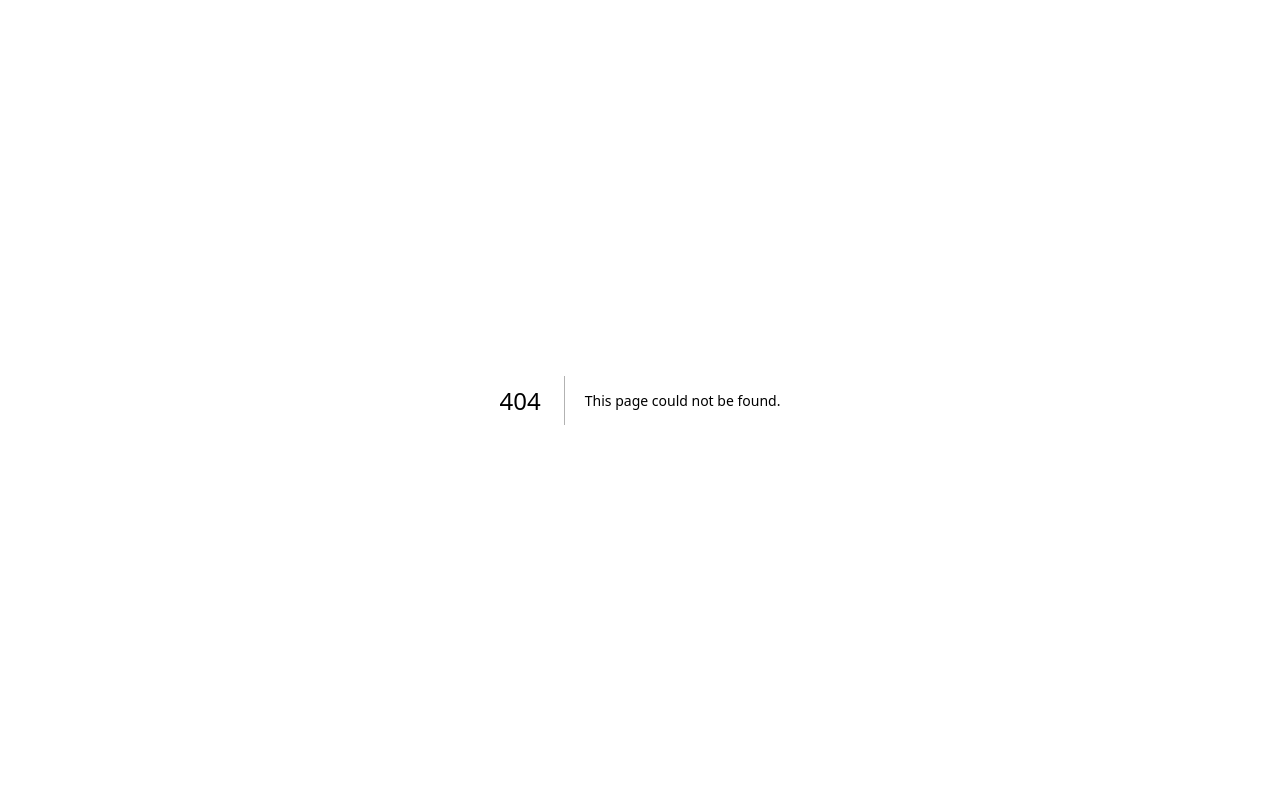
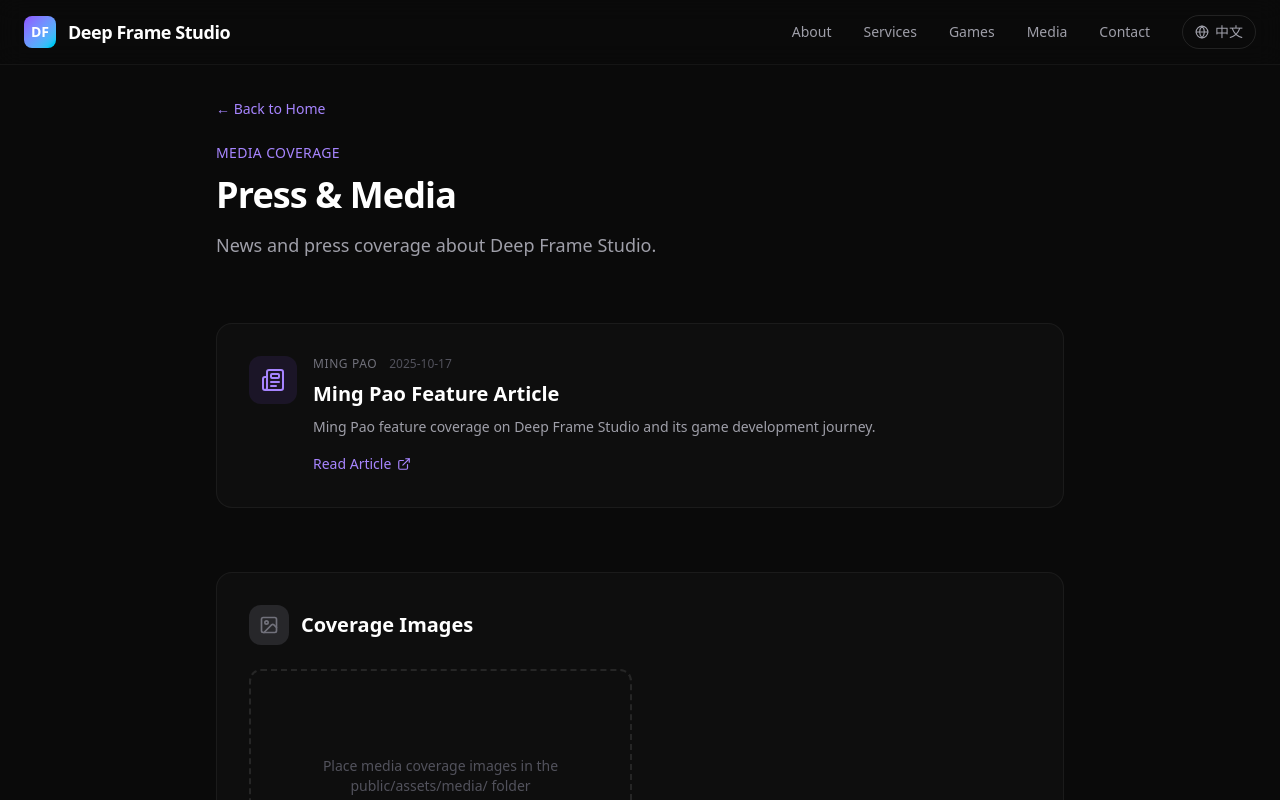
Before and after one commit to morrisxlee/DeepFrameStudioLimitedWebsite, a Next.js app: page /en/media in a window 1280 px wide. Before the commit this address had no page. Shown: the top 800 px of the page. Built offline with nearby package versions, Linux system fonts and the light colour scheme.

Commit message:
feat: update hero titles, game name, about text, add media page, assets folders

```diff
--- /dev/null
+++ b/src/app/[locale]/media/page.tsx
@@ -0,0 +1,111 @@
+import { locales, getDictionary, type Locale } from "@/i18n/dictionaries";
+import Navbar from "@/components/Navbar";
+import Footer from "@/components/Footer";
+import { ExternalLink, Newspaper, ImageIcon } from "lucide-react";
+
+export async function generateStaticParams() {
+  return locales.map((locale) => ({ locale }));
+}
+
+export default async function MediaPage({
+  params,
+}: {
+  params: Promise<{ locale: string }>;
+}) {
+  const { locale: rawLocale } = await params;
+  const locale = (locales.includes(rawLocale as Locale) ? rawLocale : "zh-hk") as Locale;
+  const dict = getDictionary(locale);
+  const m = dict.media;
+
+  return (
+    <>
+      <Navbar dict={dict} locale={locale} />
+      <main className="min-h-screen bg-[#0a0a0a] pt-24 pb-16">
+        <div className="max-w-4xl mx-auto px-6">
+          {/* Header */}
+          <div className="mb-16">
+            <a
+              href={`/${locale}`}
+              className="text-sm text-violet-400 hover:text-violet-300 transition-colors mb-6 inline-block"
+            >
+              &larr; {locale === "zh-hk" ? "返回首頁" : "Back to Home"}
+            </a>
+            <p className="text-sm font-medium text-violet-400 mb-3 tracking-wide uppercase">
+              {m.label}
+            </p>
+            <h1 className="text-3xl sm:text-4xl font-bold text-white mb-4 tracking-tight">
+              {m.title}
+            </h1>
+            <p className="text-zinc-400 text-lg">{m.description}</p>
+          </div>
+
+          {/* Articles */}
+          <div className="space-y-6 mb-16">
+            {m.articles.map((article, i) => (
+              <a
+                key={i}
+                href={article.url}
+                target="_blank"
+                rel="noopener noreferrer"
+                className="block rounded-2xl border border-white/5 bg-white/[0.02] p-6 sm:p-8 hover:border-violet-500/20 transition-all group"
+              >
+                <div className="flex items-start gap-4">
+                  <div className="w-12 h-12 rounded-xl bg-violet-500/10 flex items-center justify-center shrink-0 group-hover:bg-violet-500/20 transition-colors">
+                    <Newspaper size={24} className="text-violet-400" />
+                  </div>
+                  <div className="flex-1">
+                    <div className="flex items-center gap-3 mb-2 flex-wrap">
+                      <span className="text-xs font-medium text-zinc-500 uppercase tracking-wider">
+                        {article.source}
+                      </span>
+                      <span className="text-xs text-zinc-600">{article.date}</span>
+                    </div>
+                    <h2 className="text-xl font-semibold text-white mb-2 group-hover:text-violet-300 transition-colors">
+                      {article.title}
+                    </h2>
+                    <p className="text-zinc-400 text-sm leading-relaxed mb-3">
+                      {article.description}
+                    </p>
+                    <span className="inline-flex items-center gap-1.5 text-sm text-violet-400">
+                      {locale === "zh-hk" ? "閱讀全文" : "Read Article"}
+                      <ExternalLink size={14} />
+                    </span>
+                  </div>
+                </div>
+              </a>
+            ))}
+          </div>
+
+          {/* Image Gallery Section */}
+          <div className="rounded-2xl border border-white/5 bg-white/[0.02] p-8">
+            <div className="flex items-center gap-3 mb-6">
+              <div className="w-10 h-10 rounded-xl bg-zinc-800 flex items-center justify-center">
+                <ImageIcon size={20} className="text-zinc-500" />
+              </div>
+              <h2 className="text-xl font-semibold text-white">
+                {m.imageSection.title}
+              </h2>
+            </div>
+
+            {/* Image Grid — images from public/assets/media/ */}
+            <div className="grid grid-cols-1 sm:grid-cols-2 gap-4 mb-4">
+              {/* Placeholder — replace with actual images */}
+              <div className="aspect-video rounded-xl border-2 border-dashed border-white/10 flex items-center justify-center">
+                <p className="text-zinc-600 text-sm text-center px-4">
+                  {m.imageSection.placeholder}
+                </p>
+              </div>
+            </div>
+
+            <p className="text-xs text-zinc-600">
+              {locale === "zh-hk"
+                ? "提示：將圖片放入 public/assets/media/ 資料夾後，在此處加入 <img> 標籤即可顯示。"
+                : "Tip: Place images in public/assets/media/ folder, then add <img> tags here to display them."}
+            </p>
+          </div>
+        </div>
+      </main>
+      <Footer dict={dict} />
+    </>
+  );
+}
--- a/src/components/Games.tsx
+++ b/src/components/Games.tsx
@@ -35,7 +35,7 @@ export default function Games({ dict }: GamesProps) {
               <div className="relative text-center px-8">
                 <Gamepad2 size={48} className="text-white/40 mx-auto mb-4" />
                 <span className="text-white/60 text-4xl sm:text-5xl font-bold tracking-tight">
-                  Isekai HKV
+                  {g.isekaiHKV.title}
                 </span>
               </div>
             </div>
--- a/src/components/Hero.tsx
+++ b/src/components/Hero.tsx
@@ -39,9 +39,9 @@ export default function Hero({ dict }: HeroProps) {
           </span>
         </h1>
 
-        {/* Chinese Name */}
+        {/* Subtitle (English name for zh, Chinese name for en) */}
         <p className="text-xl sm:text-2xl text-zinc-500 font-medium mb-6">
-          {dict.hero.chineseName}
+          {dict.hero.subtitle}
         </p>
 
         {/* Tagline */}
--- a/src/components/Navbar.tsx
+++ b/src/components/Navbar.tsx
@@ -16,6 +16,7 @@ export default function Navbar({ dict, locale }: NavbarProps) {
     { label: dict.nav.about, href: "#about" },
     { label: dict.nav.services, href: "#services" },
     { label: dict.nav.games, href: "#games" },
+    { label: dict.nav.media, href: `/${locale}/media` },
     { label: dict.nav.contact, href: "#contact" },
   ];
 
--- a/src/i18n/dictionaries.ts
+++ b/src/i18n/dictionaries.ts
@@ -10,13 +10,14 @@ export interface Dictionary {
     about: string;
     services: string;
     games: string;
+    media: string;
     contact: string;
   };
   hero: {
     badge: string;
     title1: string;
     title2: string;
-    chineseName: string;
+    subtitle: string;
     tagline: string;
     cta1: string;
     cta2: string;
@@ -86,6 +87,22 @@ export interface Dictionary {
       answer: string;
     }[];
   };
+  media: {
+    label: string;
+    title: string;
+    description: string;
+    articles: {
+      title: string;
+      source: string;
+      date: string;
+      url: string;
+      description: string;
+    }[];
+    imageSection: {
+      title: string;
+      placeholder: string;
+    };
+  };
 }
 
 const zh: Dictionary = {
@@ -95,13 +112,14 @@ const zh: Dictionary = {
     about: "關於我們",
     services: "服務",
     games: "遊戲",
+    media: "相關報道",
     contact: "聯絡我們",
   },
   hero: {
     badge: "遊戲開發工作室",
-    title1: "Deep Frame",
-    title2: "Studio",
-    chineseName: "深幀工作室有限公司",
+    title1: "深幀工作室",
+    title2: "有限公司",
+    subtitle: "Deep Frame Studio Limited",
     tagline:
       "我們打造沉浸式遊戲體驗，突破創意與技術的界限。每一幀都訴說一個故事。",
     cta1: "探索我們的遊戲",
@@ -112,7 +130,7 @@ const zh: Dictionary = {
     title: "匠心打造世界，",
     titleFaded: "逐幀呈現精彩",
     description:
-      "深幀工作室有限公司是一家獨立遊戲開發公司，致力於創造令人難忘的互動體驗。從概念設計到最終發佈，我們以精湛的技藝處理開發的每一個環節。",
+      "深幀工作室有限公司（Deep Frame Studio Limited）是一家香港遊戲公司，專注於打造二次元或動漫風格的遊戲。我們涵蓋從遊戲設計、開發、美術到發行的全方位服務。",
     mission: {
       title: "我們的使命",
       description:
@@ -165,7 +183,7 @@ const zh: Dictionary = {
     title: "開發中的作品",
     description: "深幀工作室的每一個項目都傾注了熱情。以下是我們正在打造的作品。",
     isekaiHKV: {
-      title: "Isekai HKV — 異世界 HKV",
+      title: "異世界港V",
       genre: "2D 像素風 Roguelike",
       status: "開發中 · 2026年發售",
       description:
@@ -204,12 +222,12 @@ const zh: Dictionary = {
       {
         question: "深幀工作室是做什麼的？",
         answer:
-          "深幀工作室有限公司（Deep Frame Studio Limited）是一家位於香港的獨立遊戲開發公司，專注於打造沉浸式的互動遊戲體驗。我們涵蓋從遊戲設計、開發、美術到發行的全方位服務。",
+          "深幀工作室有限公司是一家香港遊戲公司，專注於打造二次元或動漫風格的遊戲。我們涵蓋從遊戲設計、開發、美術到發行的全方位服務。",
       },
       {
-        question: "Isekai HKV 是什麼遊戲？",
+        question: "異世界港V 是什麼遊戲？",
         answer:
-          "「異世界 HKV」是我們開發中的旗艦作品，一款以 VTuber 穿越異世界為主題的 2D 俯視像素風 Roguelike 遊戲。玩家扮演勇者「DD」，與 VTuber 夥伴一起冒險、擊敗魔王。預計 2026 年發售，現在可在 Steam 上加入願望清單。",
+          "「異世界港V」是我們開發中的旗艦作品，一款以 VTuber 穿越異世界為主題的 2D 俯視像素風 Roguelike 遊戲。玩家扮演勇者「DD」，與 VTuber 夥伴一起冒險、擊敗魔王。預計 2026 年發售，現在可在 Steam 上加入願望清單。",
       },
       {
         question: "如何聯絡深幀工作室？",
@@ -223,6 +241,24 @@ const zh: Dictionary = {
       },
     ],
   },
+  media: {
+    label: "相關報道",
+    title: "媒體報道",
+    description: "以下是有關深幀工作室的相關新聞報道。",
+    articles: [
+      {
+        title: "明報副刊報道",
+        source: "明報",
+        date: "2025-10-17",
+        url: "https://news.mingpao.com/pns/%E5%89%AF%E5%88%8A/article/20251017/s00005/1760631058140",
+        description: "明報副刊有關深幀工作室及其遊戲開發的報道。",
+      },
+    ],
+    imageSection: {
+      title: "報道圖片",
+      placeholder: "將報道相關圖片放入 public/assets/media/ 資料夾",
+    },
+  },
 };
 
 const en: Dictionary = {
@@ -232,13 +268,14 @@ const en: Dictionary = {
     about: "About",
     services: "Services",
     games: "Games",
+    media: "Media",
     contact: "Contact",
   },
   hero: {
     badge: "Game Development Studio",
     title1: "Deep Frame",
     title2: "Studio",
-    chineseName: "深幀工作室有限公司",
+    subtitle: "深幀工作室有限公司",
     tagline:
       "We craft immersive gaming experiences that push the boundaries of creativity and technology. Every frame tells a story.",
     cta1: "Explore Our Games",
@@ -249,7 +286,7 @@ const en: Dictionary = {
     title: "Crafting Worlds, ",
     titleFaded: "One Frame at a Time",
     description:
-      "Deep Frame Studio Limited is an independent game development company dedicated to building memorable interactive experiences. From concept art to final release, we handle every stage of development with care and precision.",
+      "Deep Frame Studio Limited is a Hong Kong-based game company focused on creating anime and ACG-style games. We offer full-spectrum services from game design, development, art, to publishing.",
     mission: {
       title: "Our Mission",
       description:
@@ -351,7 +388,7 @@ const en: Dictionary = {
       {
         question: "What does Deep Frame Studio do?",
         answer:
-          "Deep Frame Studio Limited is an independent game development company based in Hong Kong, focused on crafting immersive interactive gaming experiences. We offer full-spectrum services from game design, development, art, to publishing.",
+          "Deep Frame Studio Limited is a Hong Kong-based game company focused on creating anime and ACG-style games. We offer full-spectrum services from game design, development, art, to publishing.",
       },
       {
         question: "What is Isekai HKV?",
@@ -370,6 +407,24 @@ const en: Dictionary = {
       },
     ],
   },
+  media: {
+    label: "Media Coverage",
+    title: "Press & Media",
+    description: "News and press coverage about Deep Frame Studio.",
+    articles: [
+      {
+        title: "Ming Pao Feature Article",
+        source: "Ming Pao",
+        date: "2025-10-17",
+        url: "https://news.mingpao.com/pns/%E5%89%AF%E5%88%8A/article/20251017/s00005/1760631058140",
+        description: "Ming Pao feature coverage on Deep Frame Studio and its game development journey.",
+      },
+    ],
+    imageSection: {
+      title: "Coverage Images",
+      placeholder: "Place media coverage images in the public/assets/media/ folder",
+    },
+  },
 };
 
 export const dictionaries: Record<Locale, Dictionary> = {
```
Also changed, not shown: public/assets/images/README.md (added), public/assets/logo/README.md (added), public/assets/media/README.md (added).
